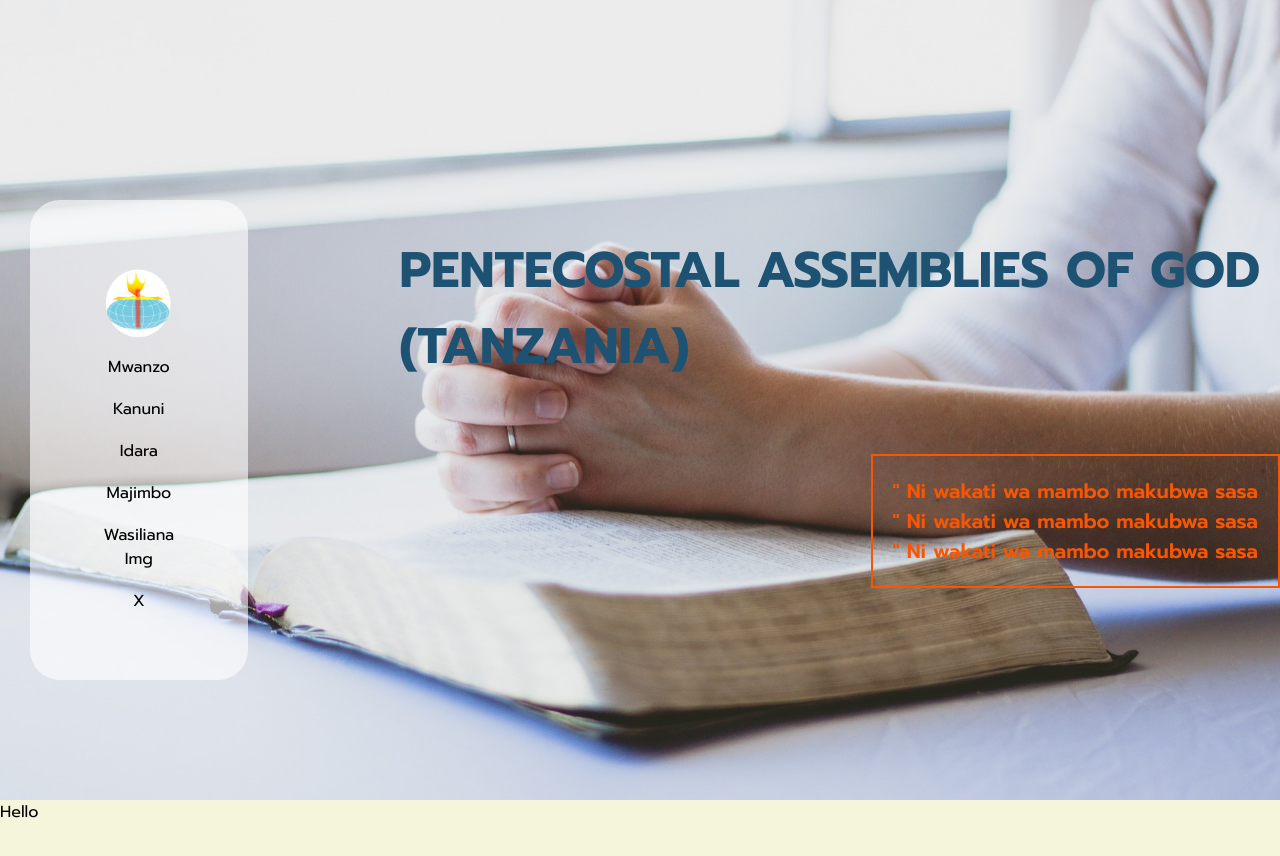
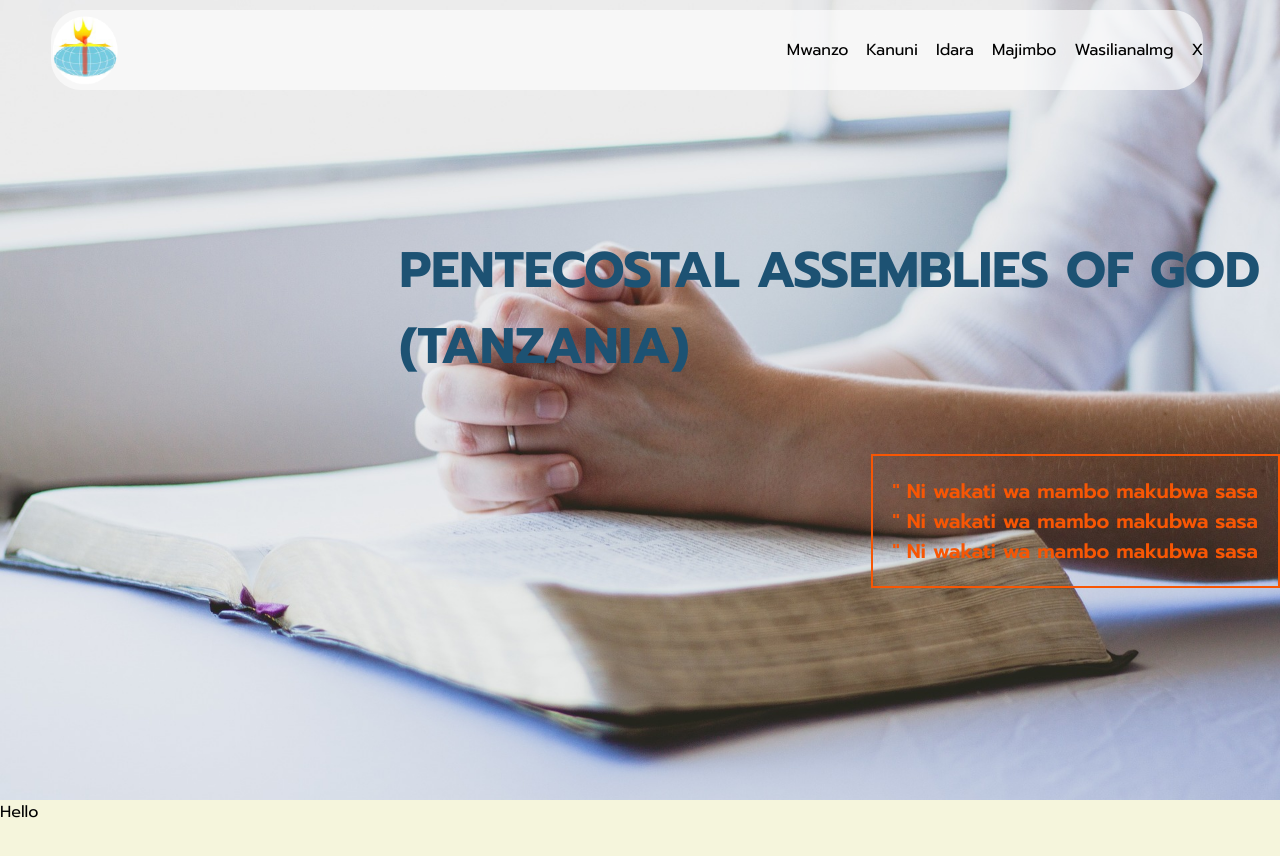
Before and after one commit to Aidan-bn/pagt, a React (Create React App) app: page / in a window 1280 px wide. Shown: the top 856 px of the page. Built offline with nearby package versions, Linux system fonts and the light colour scheme.

Commit message:
update header.css

```diff
--- a/src/header.css
+++ b/src/header.css
@@ -1,16 +1,20 @@
 header {
     display: flex;
-    flex-direction: column;
-    justify-content: center;
+    flex-direction: row;
+    justify-content: space-between;
     align-items: center;
-    height: 60vh;
-    width: 17vw;
-    padding: 0 10px;
+    height: 10vh;
+    width: 90vw;
     position: fixed;
-    left: 30px;
-    top: 25%;
+    top: 10px;
+    left: 4%;
     border-radius: 30px;
-    background-color: rgba(255, 255, 255, 0.6)
+    background-color: rgba(255, 255, 255, 0.6);
+    margin: auto;
+}
+
+nav{
+    display: flex;
 }
 
 .color {
@@ -27,6 +31,7 @@
 }
 
 .logo {
+    display: flex;
     text-transform: uppercase;
     font-size: 40px;
     font-weight: 800;
@@ -42,9 +47,9 @@
 .nav-ul, .ul-hamburger {
     list-style: none;
     display: flex;
-    justify-content: center;
+    justify-content: space-between;
     align-items: center;
-    flex-direction: column;
+    /* flex-direction: column; */
     gap: 18px;
     font-weight: 400;
     transition: 2s;
```
